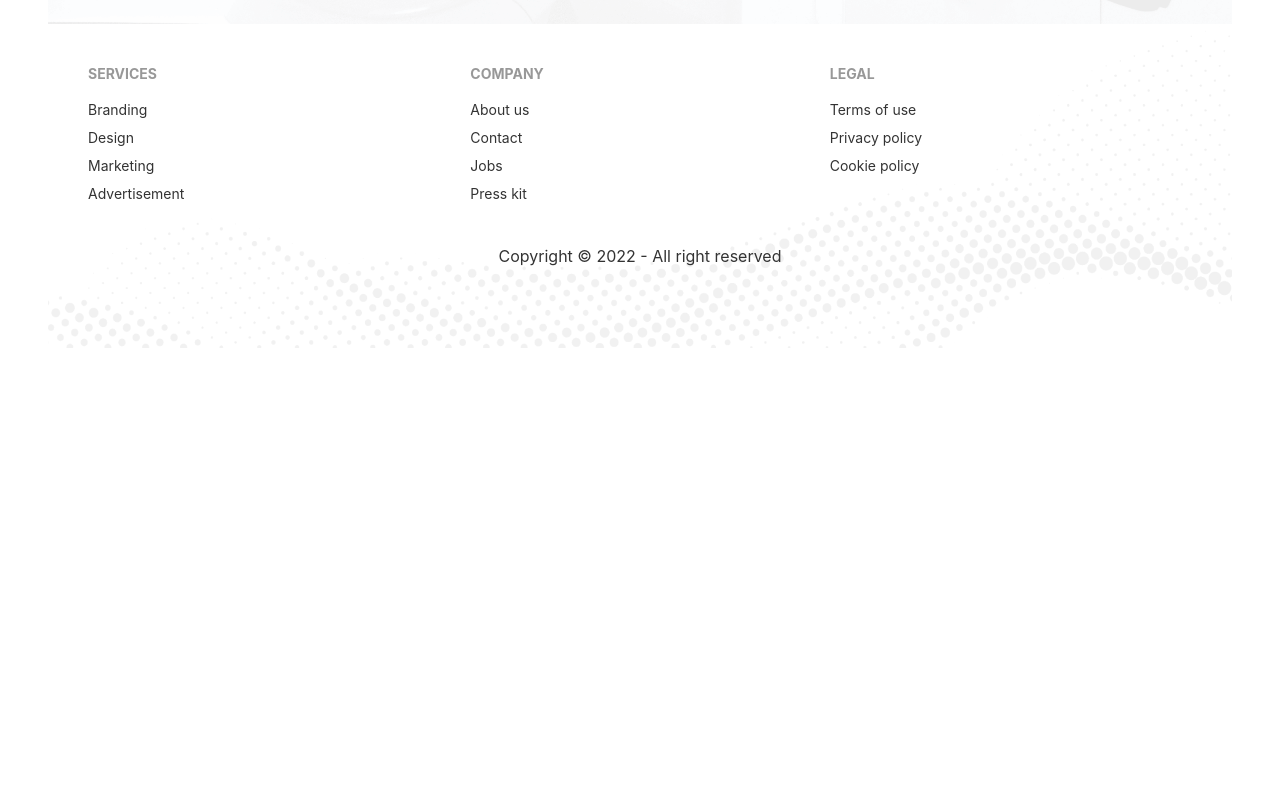
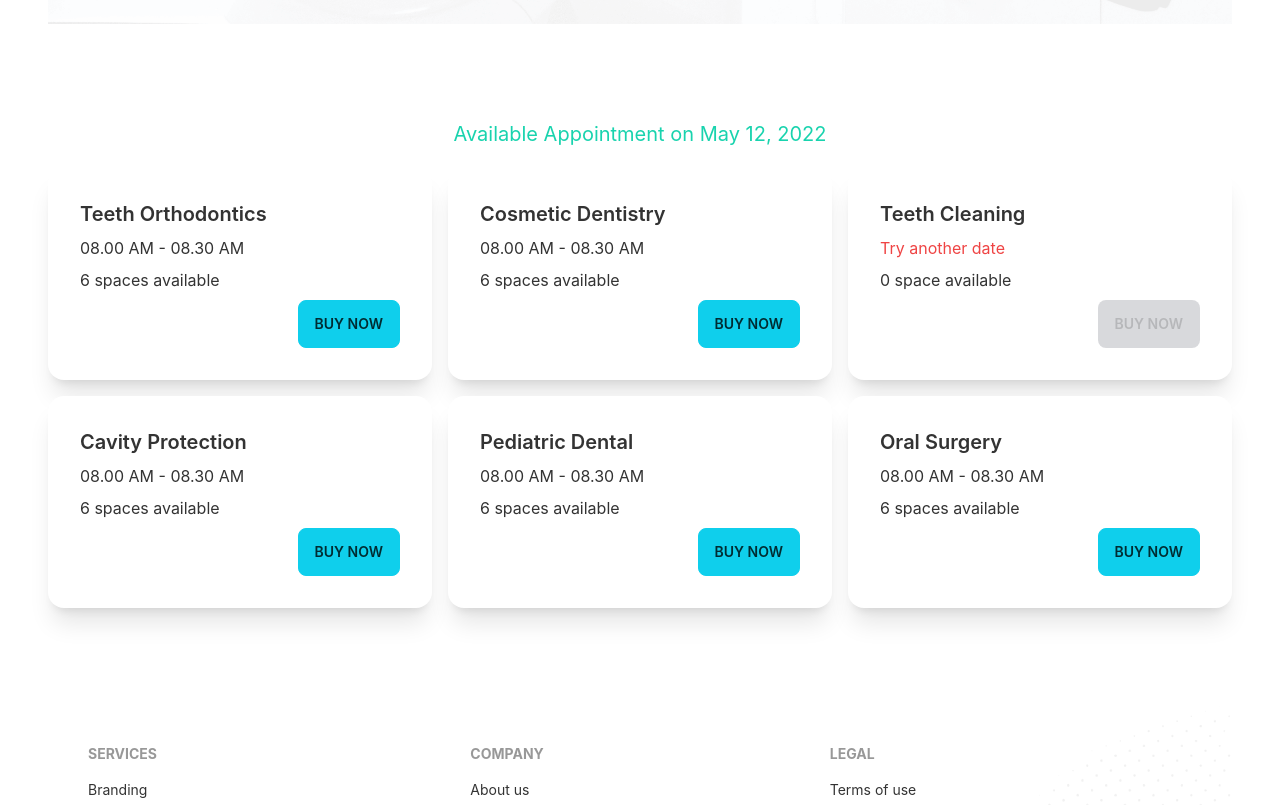
Before and after one commit to tanianasrin1/doctors-portal, a React (Create React App) app: page /appointment in a window 1280 px wide. Shown: the part 840-1645 px from the top of the page. Before the commit the page ends 1188 px from the top, so only its background shows below. Built offline with nearby package versions, Linux system fonts and the light colour scheme.

Commit message:
card fixed

```diff
--- /dev/null
+++ b/public/services.json
@@ -0,0 +1,69 @@
+[
+    {
+        "_id": 1,
+        "name": "Teeth Orthodontics",
+        "slots": [
+            "08.00 AM - 08.30 AM",
+            "08.30 AM - 09.00 AM",
+            "09.00 AM - 09.30 AM",
+            "09.30 AM - 10.00 AM",
+            "10.00 AM - 10.30 AM",
+            "10.30 AM - 11.00 AM"
+        ]
+    },
+    {
+        "_id": 2,
+        "name": "Cosmetic Dentistry",
+        "slots": [
+            "08.00 AM - 08.30 AM",
+            "08.30 AM - 09.00 AM",
+            "09.00 AM - 09.30 AM",
+            "09.30 AM - 10.00 AM",
+            "10.00 AM - 10.30 AM",
+            "10.30 AM - 11.00 AM"
+        ]
+    },
+    {
+        "_id": 3,
+        "name": "Teeth Cleaning",
+        "slots": [
+
+        ]
+    },
+    {
+        "_id": 4,
+        "name": "Cavity Protection",
+        "slots": [
+            "08.00 AM - 08.30 AM",
+            "08.30 AM - 09.00 AM",
+            "09.00 AM - 09.30 AM",
+            "09.30 AM - 10.00 AM",
+            "10.00 AM - 10.30 AM",
+            "10.30 AM - 11.00 AM"
+        ]
+    },
+    {
+        "_id": 5,
+        "name": "Pediatric Dental",
+        "slots": [
+            "08.00 AM - 08.30 AM",
+            "08.30 AM - 09.00 AM",
+            "09.00 AM - 09.30 AM",
+            "09.30 AM - 10.00 AM",
+            "10.00 AM - 10.30 AM",
+            "10.30 AM - 11.00 AM"
+        ]
+    },
+    {
+        "_id": 6,
+        "name": "Oral Surgery",
+        "slots": [
+            "08.00 AM - 08.30 AM",
+            "08.30 AM - 09.00 AM",
+            "09.00 AM - 09.30 AM",
+            "09.30 AM - 10.00 AM",
+            "10.00 AM - 10.30 AM",
+            "10.30 AM - 11.00 AM"
+        ]
+    }
+]
--- a/src/Pages/Appointment/Appointment.js
+++ b/src/Pages/Appointment/Appointment.js
@@ -1,11 +1,14 @@
-import React from 'react';
+import React, { useState } from 'react';
 import Footer from '../Shared/Footer';
 import AppointmentBanner from './AppointmentBanner';
+import AvailableAppointment from './AvailableAppointment';
 
 const Appointment = () => {
+    const [date, setDate] = useState(new Date());
     return (
         <div>
-            <AppointmentBanner></AppointmentBanner>
+            <AppointmentBanner date= {date} setDate= {setDate} ></AppointmentBanner>
+            <AvailableAppointment date= {date}  ></AvailableAppointment>
             <Footer></Footer>
         </div>
     );
--- a/src/Pages/Appointment/AppointmentBanner.js
+++ b/src/Pages/Appointment/AppointmentBanner.js
@@ -3,10 +3,10 @@ import chair from "../../assets/images/chair.png";
 import { DayPicker } from "react-day-picker";
 import "react-day-picker/dist/style.css";
 import bg from '../../assets/images/bg.png'
-import { format } from "date-fns";
 
-const AppointmentBanner = () => {
-  const [date, setDate] = useState(new Date());
+
+const AppointmentBanner = ({date, setDate}) => {
+
   return (
     <div className="hero min-h-screen w-full h-full"
     style={
@@ -21,7 +21,7 @@ const AppointmentBanner = () => {
           <img src={chair} alt="" class="max-w-sm rounded-lg shadow-2xl" />
           <div>
             <DayPicker mode="single" selected={date} onSelect={setDate} />
-            <p>You have selected: {format(date, "PP")} </p>
+            <p>You have selected:  </p>
           </div>
         </div>
       </div>
--- /dev/null
+++ b/src/Pages/Appointment/AvailableAppointment.js
@@ -0,0 +1,28 @@
+import { format } from 'date-fns';
+import React, { useState, useEffect } from 'react';
+import Service from './Service';
+
+const AvailableAppointment = ({date}) => {
+    const [ services, setServices] = useState([]);
+
+    useEffect( () => {
+        fetch('services.json')
+        .then(res => res.json())
+        .then(data =>  setServices(data));
+    } , [])
+    return (
+        <div className='my-24'>
+            <h4 className='text-center text-xl text-secondary'>Available Appointment on {format(date, "PP")}</h4>
+            <div className='grid sm:grid-cols-1 lg:grid-cols-3 gap-4 mt-5'>
+                  {
+                      services.map(service => <Service
+                       key = {service.id}
+                       service = {service}
+                      ></Service>)
+                  }
+            </div>
+        </div>
+    );
+};
+
+export default AvailableAppointment;
--- /dev/null
+++ b/src/Pages/Appointment/Service.js
@@ -0,0 +1,23 @@
+import React from "react";
+
+const Service = ({ service }) => {
+  const { name, slots } = service;
+  return (
+    <div class="card lg:max-w-lg bg-base-100 shadow-xl">
+      <div class="card-body">
+        <h2 class="card-title"> {name} </h2>
+        <p> {
+              slots.length > 0
+              ? <span> {slots[0]} </span>
+              : <span className="text-red-500">Try another date</span>
+            } </p>
+        <p> {slots.length} {slots.length > 1 ? 'spaces' : 'space'}  available </p>
+        <div class="card-actions justify-end">
+          <button disabled={slots.length === 0} class="btn btn-primary">Buy Now</button>
+        </div>
+      </div>
+    </div>
+  );
+};
+
+export default Service;
```
